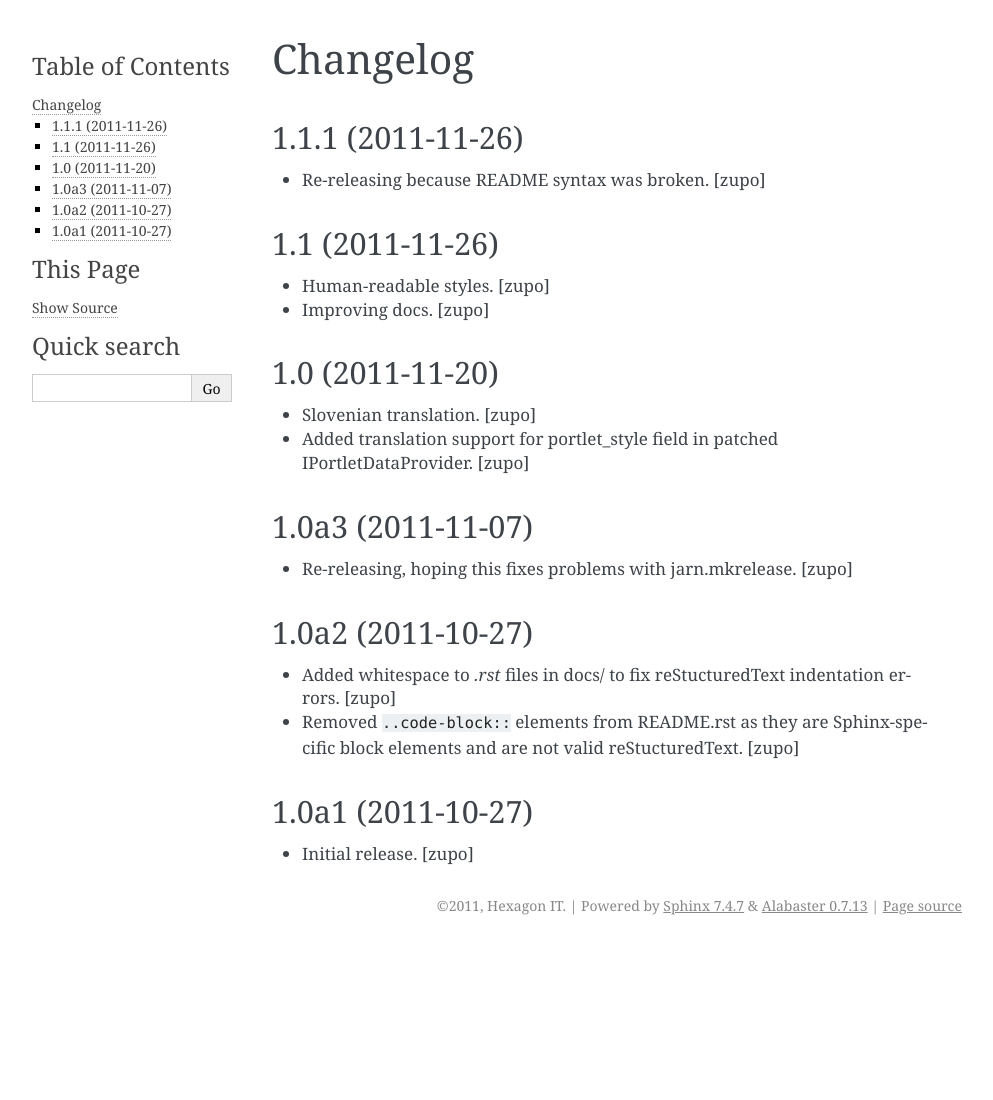
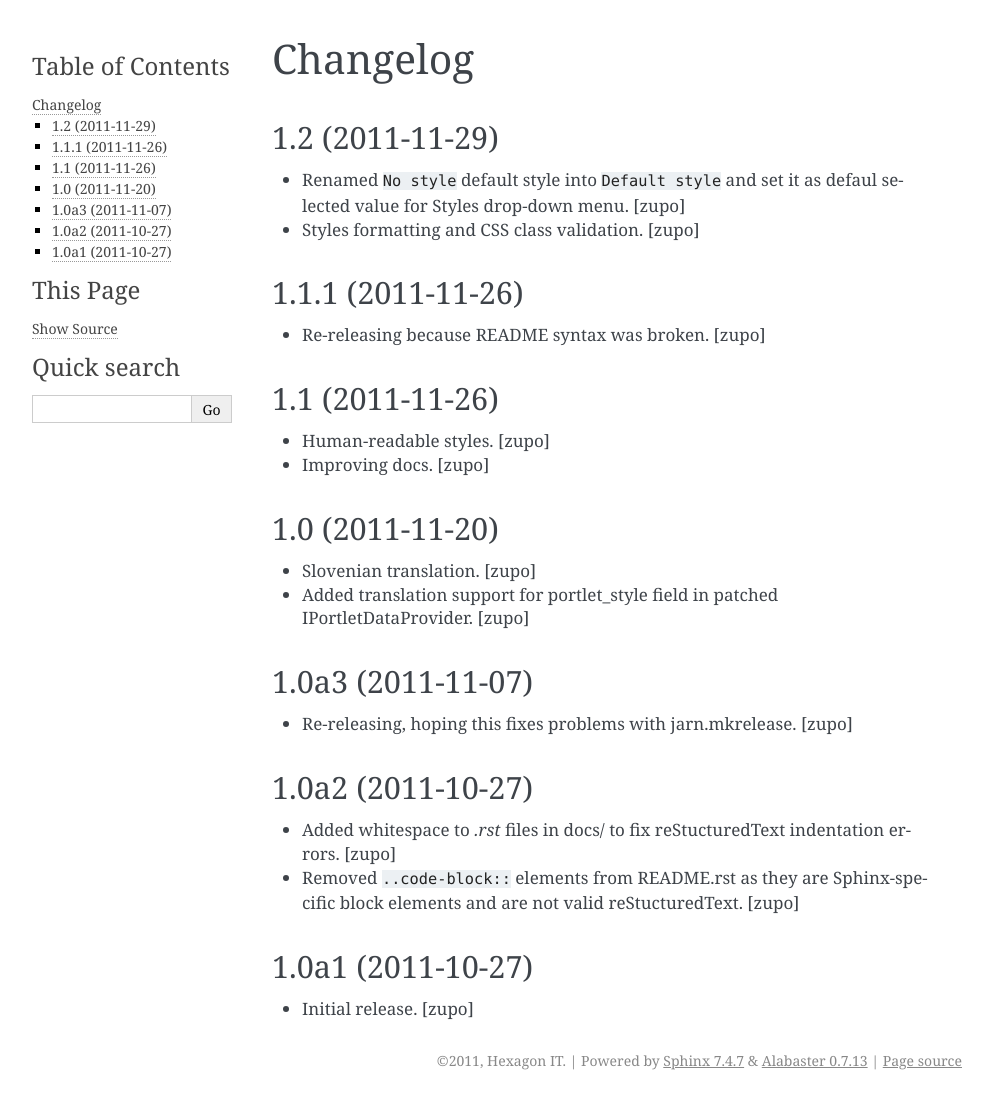
Before and after one commit to hexagonit/hexagonit.portletstyle, a Sphinx documentation site: the page built from hexagonit/portletstyle/docs/HISTORY.rst, in a window 1280 px wide. Shown: the whole page, without its empty margins (148-1141 px from the left). Built offline with Sphinx 7.4.7, drawn with Linux system fonts in a browser that asks for light colours; before the commit the page ends 945 px from its top, so only the background shows below that.

Commit message:
add History entries

```diff
--- a/hexagonit/portletstyle/docs/HISTORY.rst
+++ b/hexagonit/portletstyle/docs/HISTORY.rst
@@ -1,5 +1,16 @@
 Changelog
 =========
+
+1.2 (2011-11-29)
+----------------
+
+- Renamed ``No style`` default style into ``Default style`` and set it as
+  defaul selected value for Styles drop-down menu.
+  [zupo]
+
+- Styles formatting and CSS class validation.
+  [zupo]
+
 
 1.1.1 (2011-11-26)
 ------------------
```
